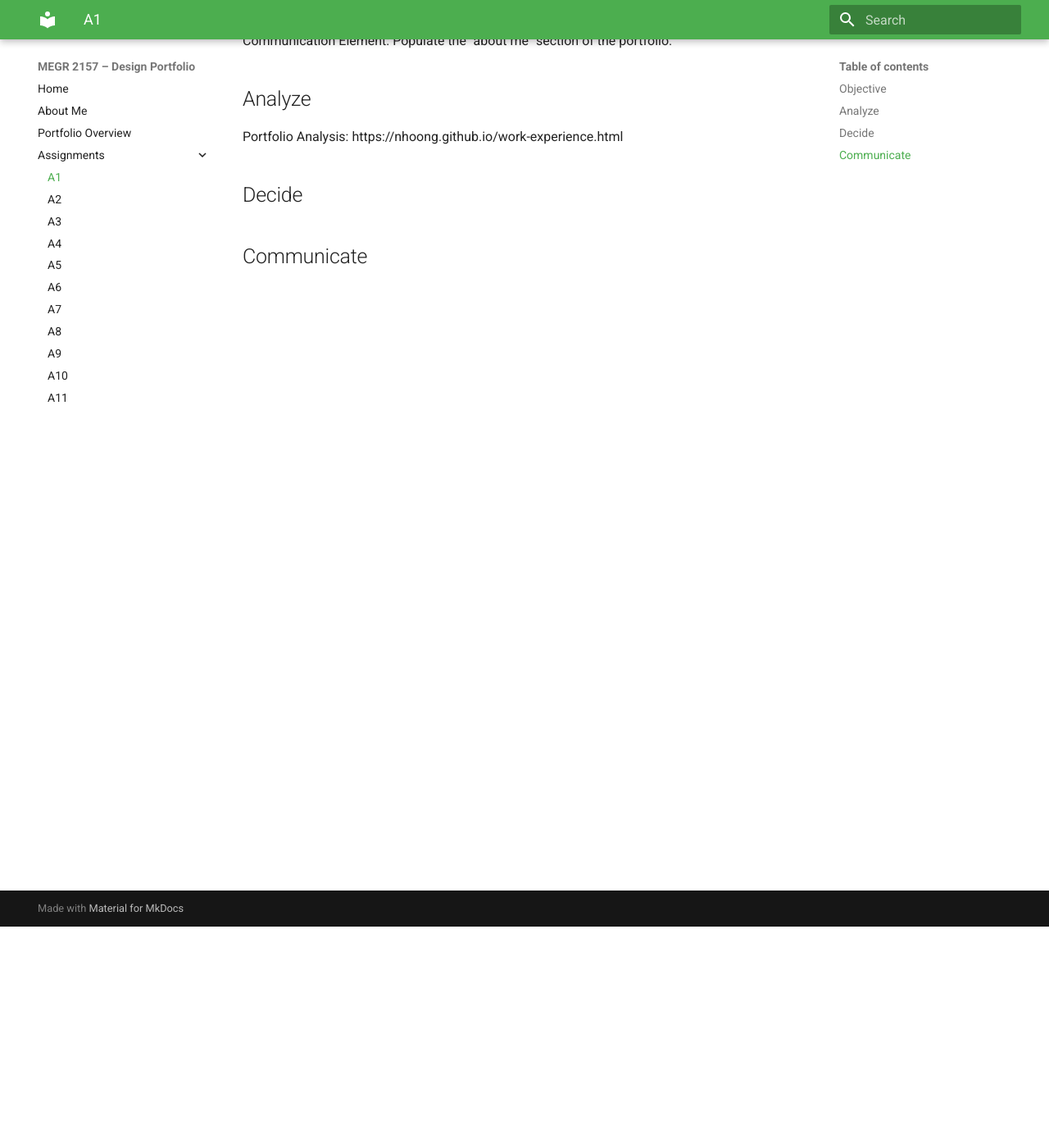
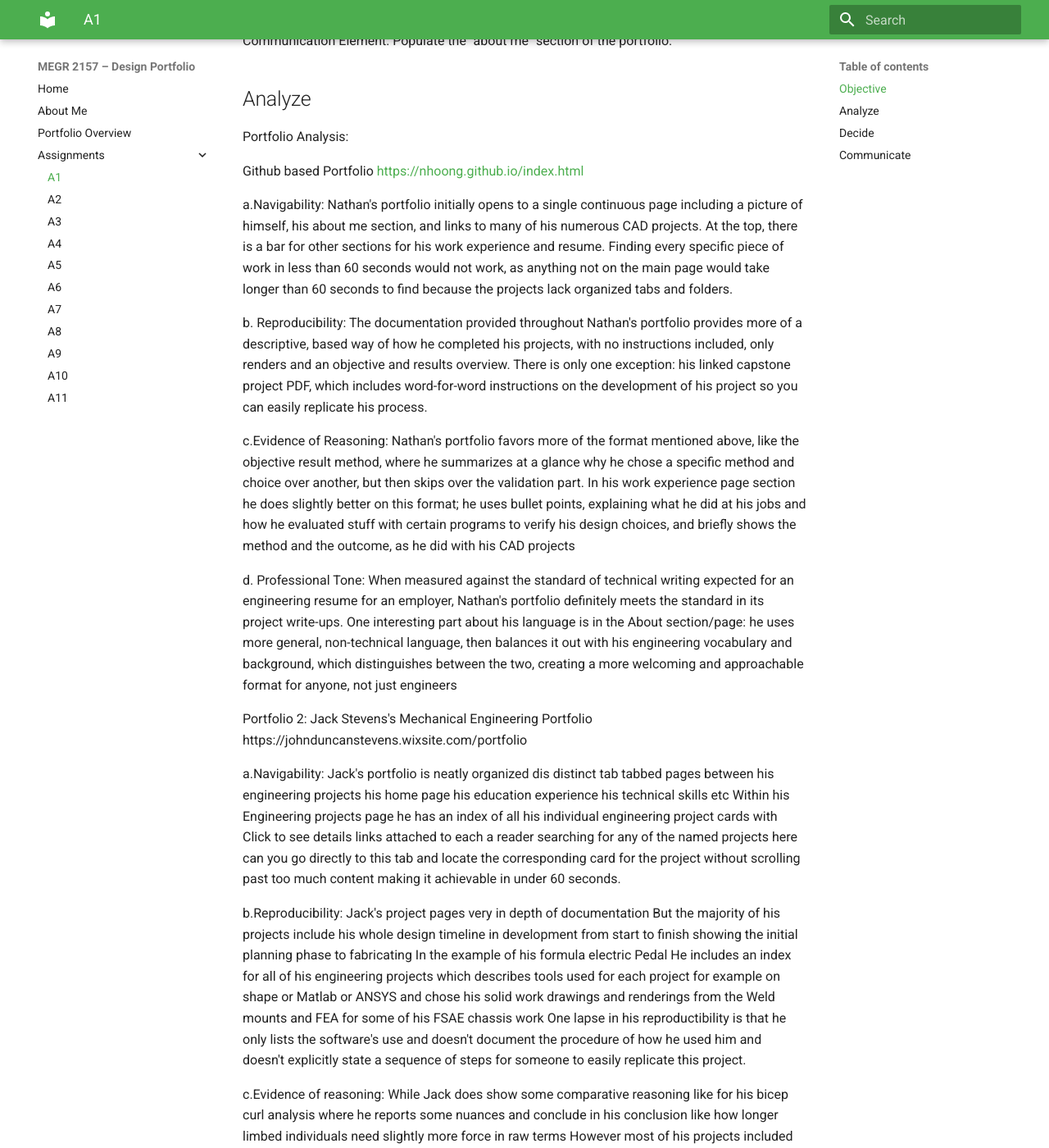
Before and after one commit to ryan-thomas32/megr2157-portfolio, an MkDocs documentation site: the page built from docs/assignments/A01/index.md, in a window 1280 px wide and 1400 px high, scrolled down 270 px. Shown: the whole window at 82% size. Built offline with MkDocs 1.6.1 and Material for MkDocs 9.7.7, drawn with Linux system fonts in a browser that asks for light colours; some of the changed text lies outside the part shown.

Commit message:
Update index.md

```diff
--- a/docs/assignments/A01/index.md
+++ b/docs/assignments/A01/index.md
@@ -4,8 +4,26 @@
 Analytical Element: Analyze two portfolios against functional requirements and document your findings on your A1 portfolio page. Analyze a product based on the given criteria. Decision Element: Engage with the template critically and make three documented decisions. Communication Element: Populate the "about me" section of the portfolio.
 ## Analyze
 Portfolio Analysis:
-https://nhoong.github.io/work-experience.html
 
+Github based Portfolio [https://nhoong.github.io/index.html](https://nhoong.github.io/)
+
+a.Navigability: Nathan's portfolio initially opens to a single continuous page including a picture of himself, his about me section, and links to many of his numerous CAD projects. At the top, there is a bar for other sections for his work experience and resume. Finding every specific piece of work in less than 60 seconds would not work, as anything not on the main page would take longer than 60 seconds to find because the projects lack organized tabs and folders.
+
+b. Reproducibility: The documentation provided throughout Nathan's portfolio provides more of a descriptive, based way of how he completed his projects, with no instructions included, only renders and an objective and results overview. There is only one exception: his linked capstone project PDF, which includes word-for-word instructions on the development of his project so you can easily replicate his process.
+
+c.Evidence of Reasoning: Nathan's portfolio favors more of the format mentioned above, like the objective result method, where he summarizes at a glance why he chose a specific method and choice over another, but then skips over the validation part. In his work experience page section he does slightly better on this format; he uses bullet points, explaining what he did at his jobs and how he evaluated stuff with certain programs to verify his design choices, and briefly shows the method and the outcome, as he did with his CAD projects
+
+d. Professional Tone: When measured against the standard of technical writing expected for an engineering resume for an employer, Nathan's portfolio definitely meets the standard in its project write-ups. One interesting part about his language is in the About section/page: he uses more general, non-technical language, then balances it out with his engineering vocabulary and background, which distinguishes between the two, creating a more welcoming and approachable format for anyone, not just engineers
+
+Portfolio 2: Jack Stevens's Mechanical Engineering Portfolio https://johnduncanstevens.wixsite.com/portfolio
+
+a.Navigability: Jack's portfolio is neatly organized dis distinct tab tabbed pages between his engineering projects his home page his education experience his technical skills etc Within his Engineering projects page he has an index of all his individual engineering project cards with Click to see details links attached to each a reader searching for any of the named projects here can you go directly to this tab and locate the corresponding card for the project without scrolling past too much content making it achievable in under 60 seconds.
+
+b.Reproducibility: Jack's project pages very in depth of documentation But the majority of his projects include his whole design timeline in development from start to finish showing the initial planning phase to fabricating In the example of his formula electric Pedal He includes an index for all of his engineering projects which describes tools used for each project for example on shape or Matlab or ANSYS and chose his solid work drawings and renderings from the Weld mounts and FEA for some of his FSAE chassis work One lapse in his reproductibility is that he only lists the software's use and doesn't document the procedure of how he used him and doesn't explicitly state a sequence of steps for someone to easily replicate this project.
+
+c.Evidence of reasoning: While Jack does show some comparative reasoning like for his bicep curl analysis where he reports some nuances and conclude in his conclusion like how longer limbed individuals need slightly more force in raw terms However most of his projects included on his portfolio like his Formula SAE chassis in capstone aeroponics project were just report the outcome achieved without reporting many of the design alternatives he considered and how many of the boundary hues while using his FEA simulation So while reasoning is not absent it is rather inconsistent across his portfolio.
+
+d. Professional Tone: Also measured against the standard of technical writing expected in a mechanical engineering resume Some feel specific terminologies use without definition and some of his Engineering projects page use very informal descriptions any in a fixed narrative with phrasing that's not typical of a document you would hand to an employer for engineering for example on the bicep curl page he used that at least what I tell my friends at the gym which is phrasing that wouldn't be appropriate For an employer.
 ## Decide
 
 
```
